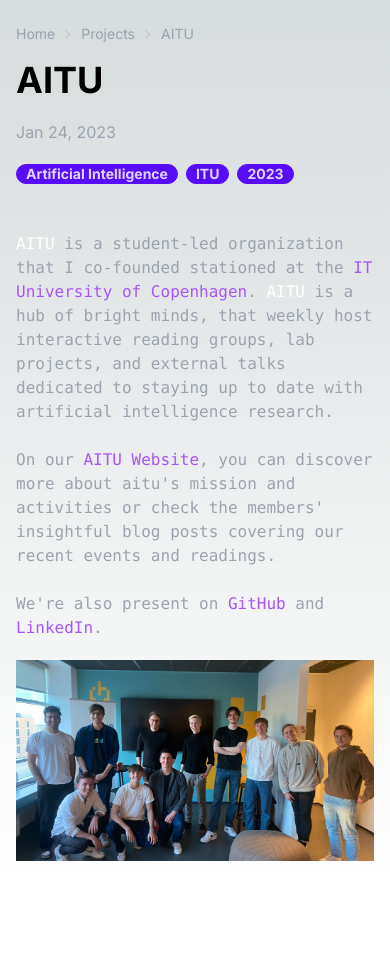
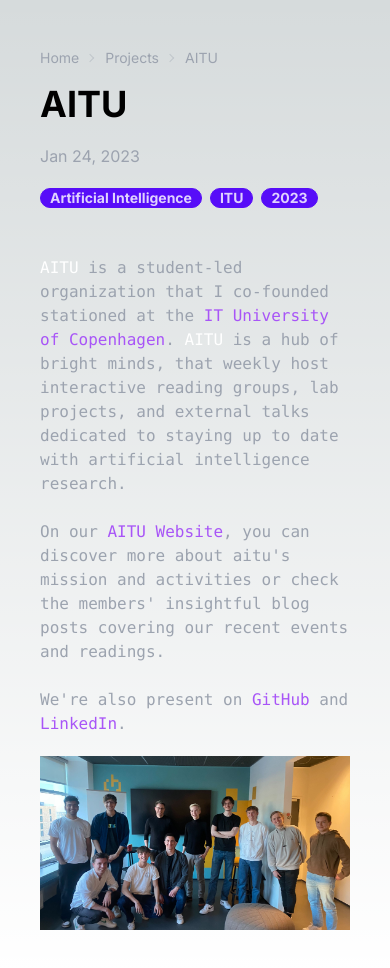
Before and after one commit to lukyrasocha/portfolio, a Next.js app: page /projects/aitu in a window 390 px wide. Before the commit the page ends 877 px from the top, so only its background shows below. Built offline with nearby package versions, Linux system fonts and the light colour scheme.

Commit message:
chore(layout.tsx): update padding value in main element from p-4 to p-10

```diff
--- a/src/app/projects/layout.tsx
+++ b/src/app/projects/layout.tsx
@@ -4,7 +4,7 @@
   children: React.ReactNode
 }) {
   return (
-    <main className="flex min-h-screen flex-col items-center justify-between p-4 md:p-24">
+    <main className="flex min-h-screen flex-col items-center justify-between p-10 md:p-24">
       {children}
     </main>
   )
```
